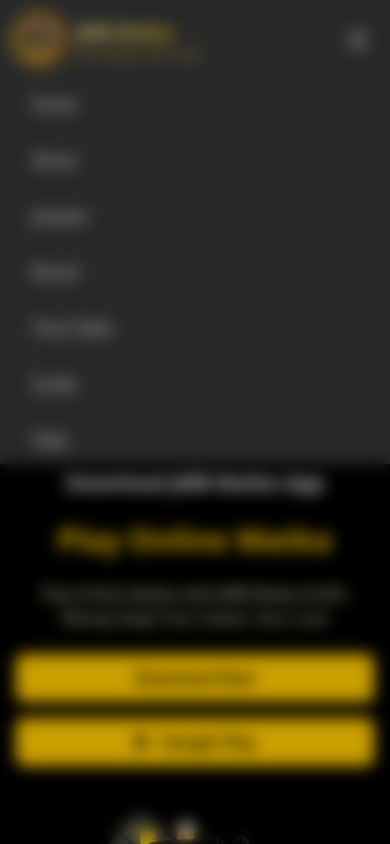
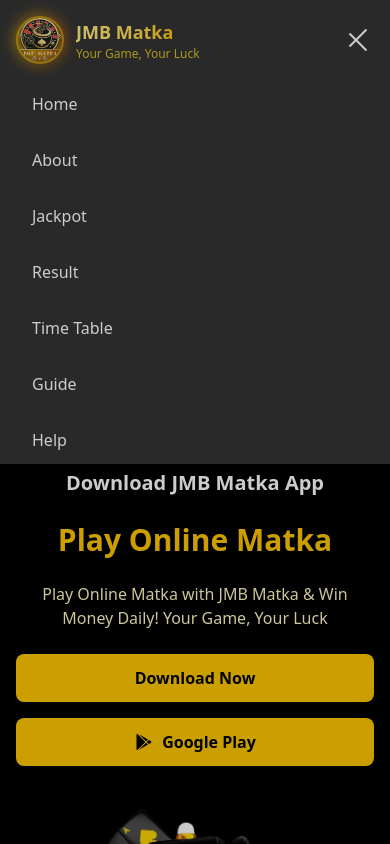
Before and after one commit to navanitvish/NewWebJBM, a React (Vite) app: page / in a window 390 px wide. Both pictures are taken after a click on the button 358 px from the left and 40 px from the top of the page. Shown: the top 844 px of the page. Built offline with nearby package versions, Linux system fonts and the light colour scheme.

Commit message:
newchnages

```diff
--- a/src/components/Header.jsx
+++ b/src/components/Header.jsx
@@ -105,7 +105,7 @@
                     onClick={closeMenu}
                     className={`block px-4 py-3 text-white font-medium hover:text-yellow-400 hover:bg-white/5 rounded-lg transition-all duration-200 transform ${
                       isMenuOpen
-                        ? 'translate-x-0 opacity-100'
+                        ? 'translate-x-0 '
                         : 'translate-x-4 opacity-0'
                     }`}
                     style={{
@@ -143,7 +143,7 @@
       {/* Mobile Menu Overlay */}
       {isMenuOpen && (
         <div
-          className="lg:hidden fixed inset-0 bg-black/20 backdrop-blur-sm z-40"
+          className="lg:hidden fixed inset-0 bg-black/20 z-10"
           onClick={closeMenu}
         ></div>
       )}
--- a/src/pages/Home/HeroSections.jsx
+++ b/src/pages/Home/HeroSections.jsx
@@ -5,6 +5,7 @@
   return (
     <div className="bg-black w-full h-[500px] flex items-center py-8">
       <div className="flex flex-col lg:flex-row items-center justify-between max-w-7xl mx-auto px-4 sm:px-6 lg:px-8 gap-8 lg:gap-12">
+
         {/* Content Section */}
         <div className="flex-2 space-y-6 text-center lg:text-left">
           <h4 className="text-xl sm:text-2xl font-bold text-white">
```
